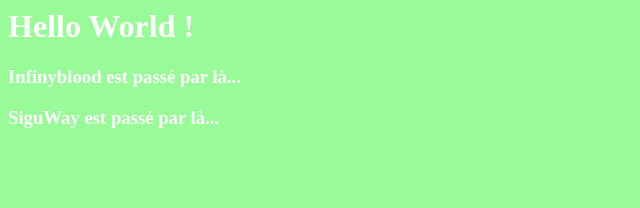
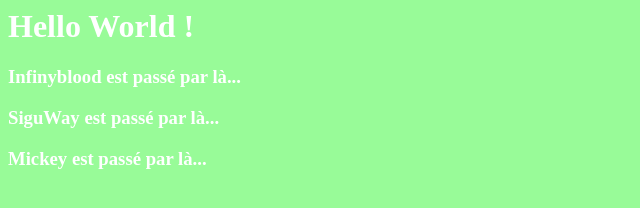
Before and after one commit to Infinyblood1/TD-Qualite-du-Code, a plain HTML site: page Index.html in a window 1280 px wide. Shown: the whole page, without its empty margins (0-640 px from the left). Drawn offline with Linux system fonts and the light colour scheme.

Commit message:
ajout mickey

```diff
--- a/Index.html
+++ b/Index.html
@@ -7,5 +7,6 @@
         <h1>Hello World !</h1>
         <h3>Infinyblood est passé par là...</h3>
         <h3>SiguWay est passé par là...</h3>
+        <h3>Mickey est passé par là...</h3>
     </body>
 </html>
```
